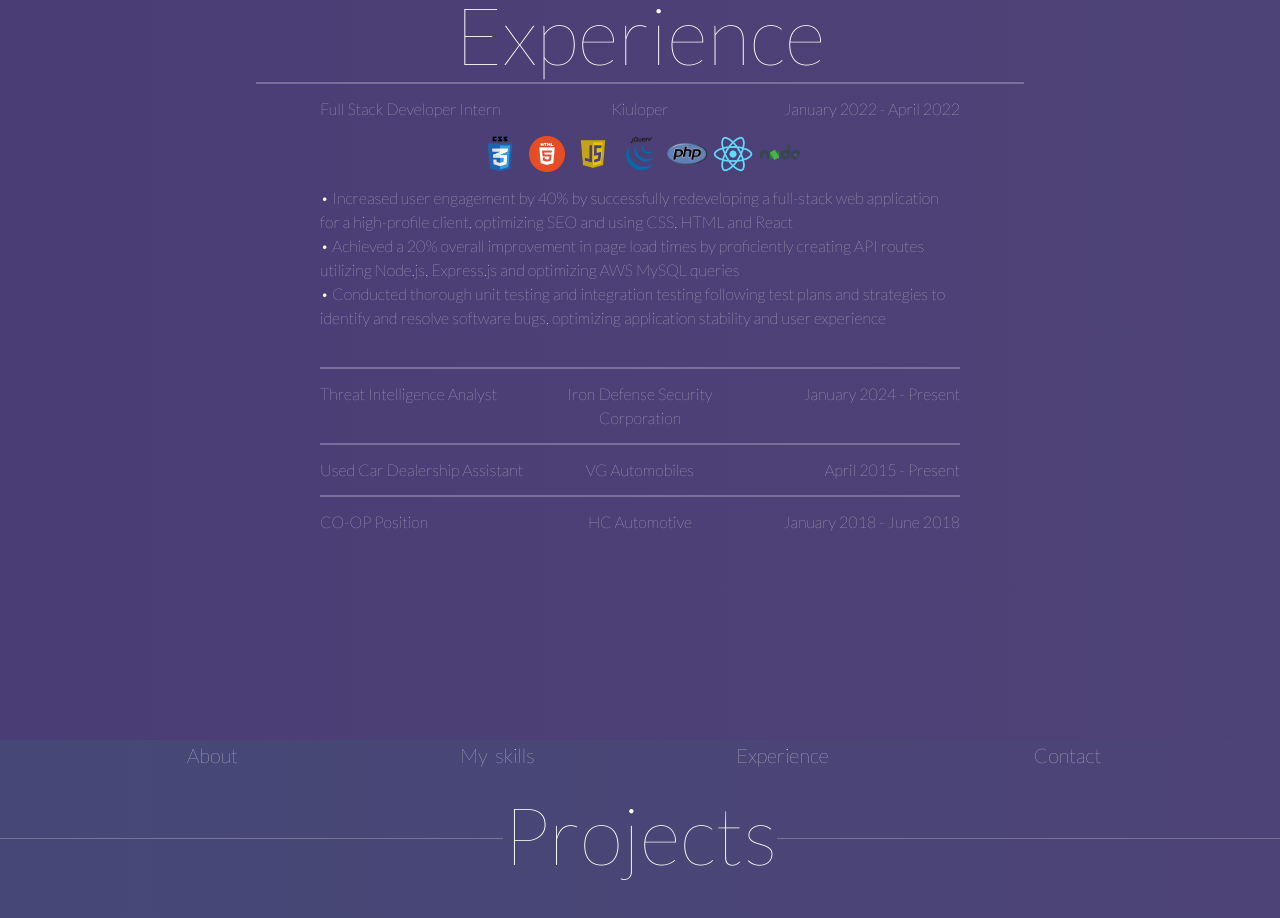
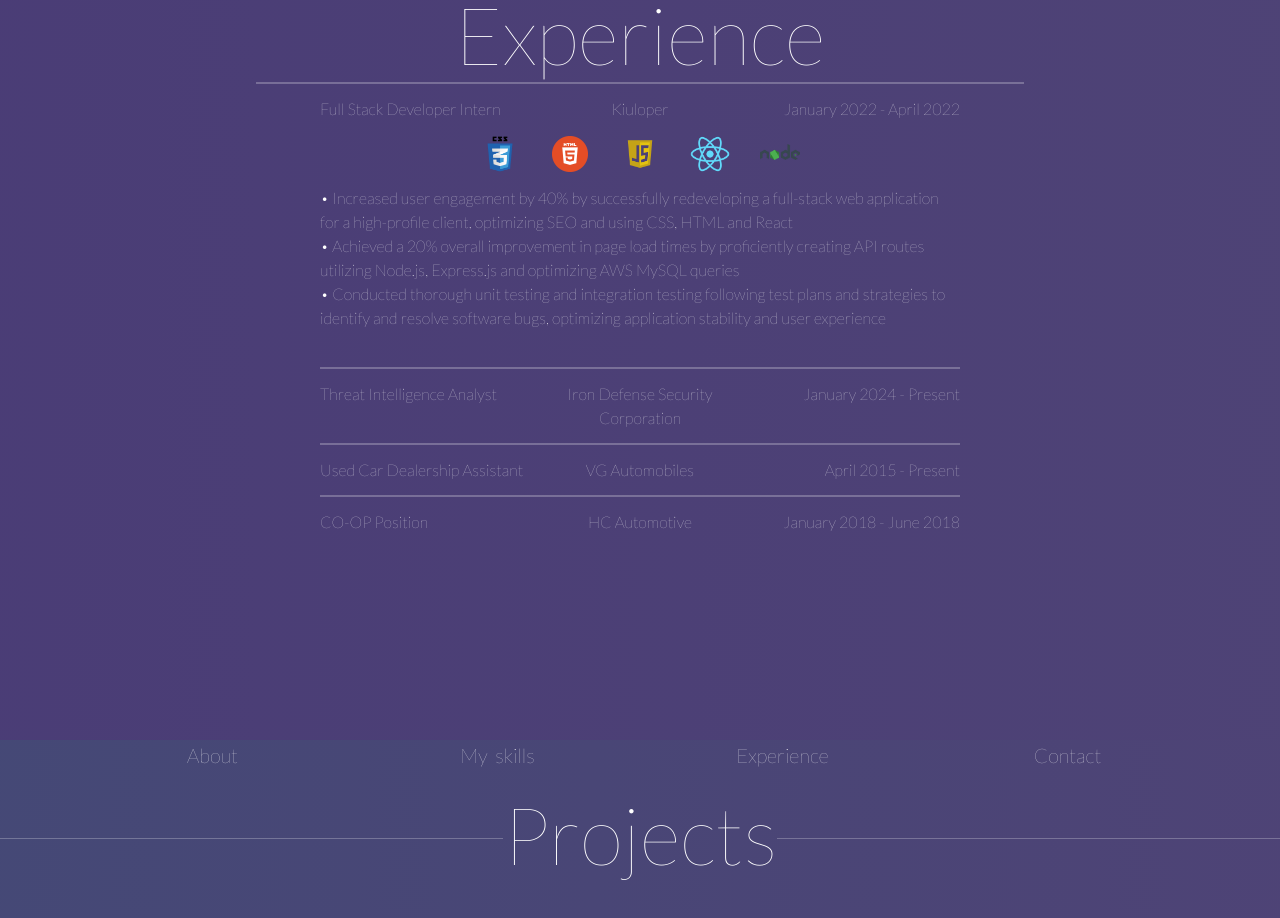
Before and after one commit to igorganch/personal-portfolio, a React (Create React App) app: page / in a window 1280 px wide. Shown: the part 2460-3378 px from the top of the page. Built offline with nearby package versions, Linux system fonts and the light colour scheme.

Commit message:
Update Experience.js

```diff
--- a/src/Experience.js
+++ b/src/Experience.js
@@ -193,8 +193,6 @@ render(){
                   <img className = "zoom images"src={css} />
                   <img className = "zoom images"src={hmtl} />
                   <img className = "zoom images"src={js} />
-                  <img className = "zoom images"src={jq} />
-                  <img className = "zoom images"src={PHP} />
                   <img className = "zoom images"src={reactpng} />
                   <img className = "zoom images"src={nodejs} />
                 </div>
```
